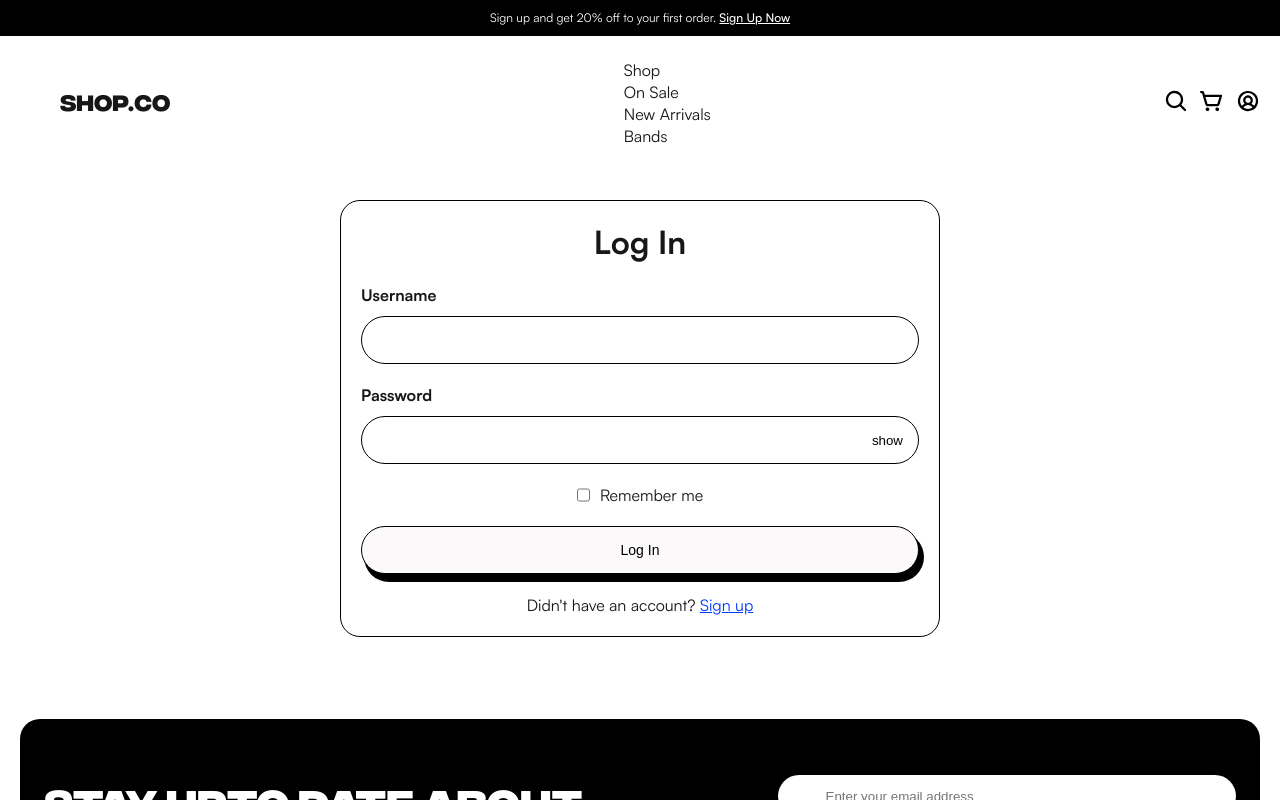
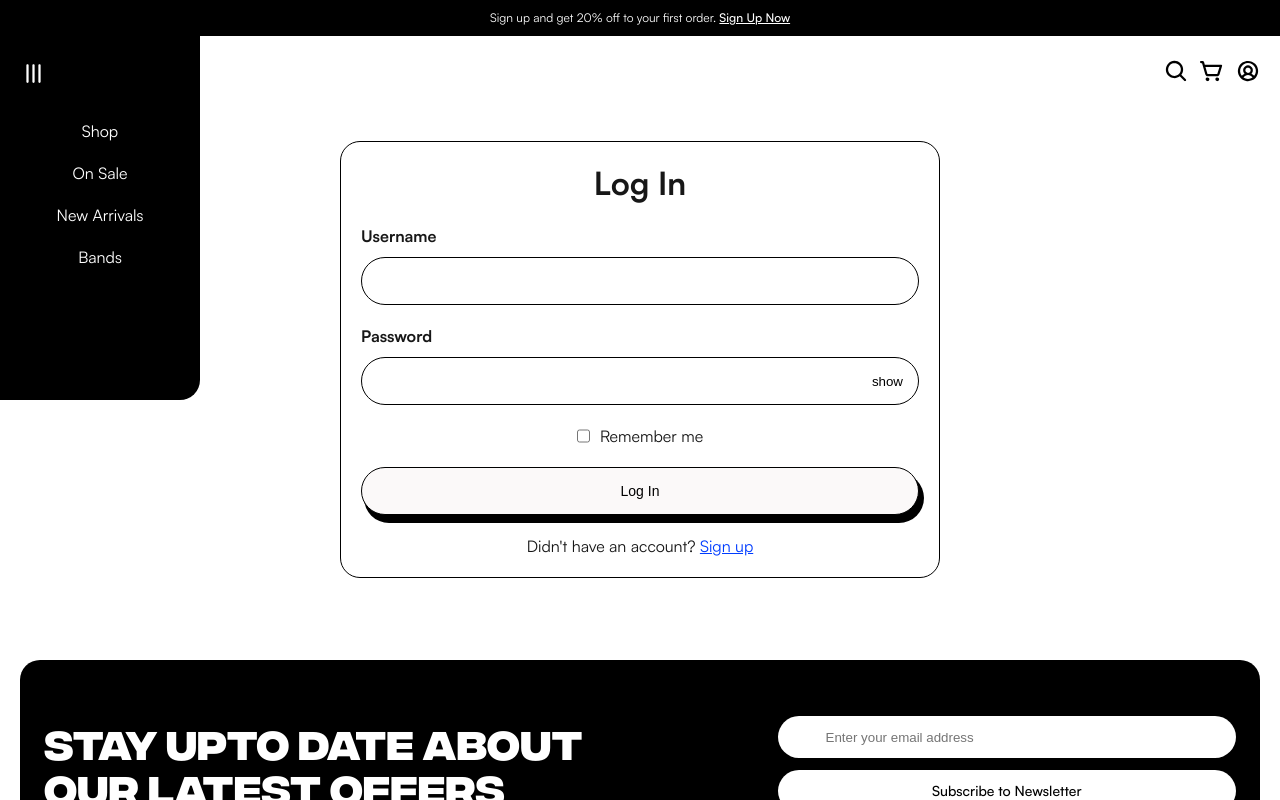
Before and after one commit to Lukagbn/E-Commerce-React, a Next.js app: page /login in a window 1280 px wide. Both pictures are taken after a click on the button "burger menu". Shown: the top 800 px of the page. Built offline with nearby package versions, Linux system fonts and the light colour scheme.

Commit message:
style: update navbar icon hover styles

```diff
--- a/src/app/components/Navbar/Navbar.module.scss
+++ b/src/app/components/Navbar/Navbar.module.scss
@@ -46,6 +46,14 @@ $search-bg: rgba(240, 240, 240, 1);
     display: flex;
     align-items: center;
     gap: 12px;
+    a {
+      img {
+        transition: 0.4s ease-in-out;
+        &:hover {
+          scale: 1.2;
+        }
+      }
+    }
   }
 
   @include tablet {
--- a/src/app/components/Navbar/Navbar.tsx
+++ b/src/app/components/Navbar/Navbar.tsx
@@ -1,5 +1,6 @@
 "use client";
-import React, { useEffect, useState } from "react";
+import React from "react";
+import { useEffect, useState } from "react";
 import styles from "./Navbar.module.scss";
 import Link from "next/link";
 import Image from "next/image";
@@ -31,12 +32,8 @@ function Navbar() {
   ];
   const [active, setActive] = useState(false);
   const pathname = usePathname();
-  const [isLoggedIn, setIsLoggedIn] = useState(() => {
-    if (typeof window === "undefined") return false;
-    return !!(
-      localStorage.getItem("localUser") || sessionStorage.getItem("sessionUser")
-    );
-  });
+  const [isLoggedIn, setIsLoggedIn] = useState(false);
+
   useEffect(() => {
     const localUser = localStorage.getItem("localUser");
     const sessionUser = sessionStorage.getItem("sessionUser");
@@ -74,15 +71,17 @@ function Navbar() {
               />
             </svg>
           </button>
-          <Link href={"/products"}>
+          <Link href={"/"}>
             <span className={styles.logo}>SHOP.CO</span>
           </Link>
         </div>
-        <nav className={`${active ? styles.navACtive : styles.nav}`}>
+        <nav className={`${active ? styles.navActive : styles.nav}`}>
           <ul className={styles.navList}>
             {NAV_LIST.map((list) => (
               <li key={list.title}>
-                <Link href={list.href}>{list.title}</Link>
+                <Link href={list.href} onClick={() => setActive(false)}>
+                  {list.title}
+                </Link>
               </li>
             ))}
           </ul>
```
